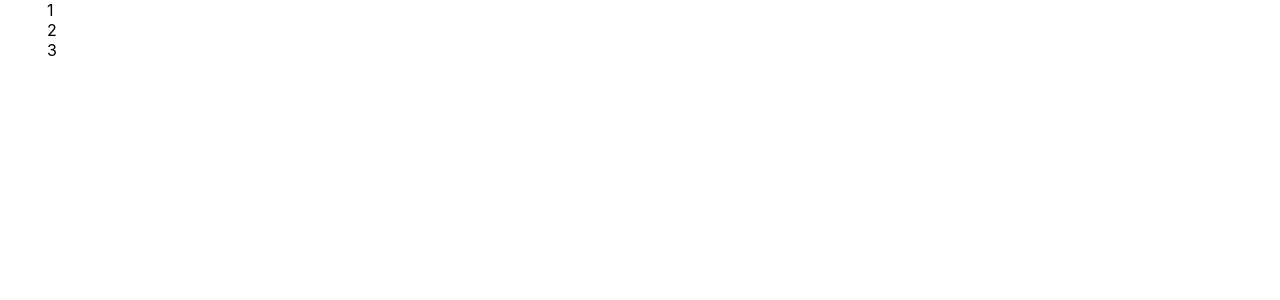
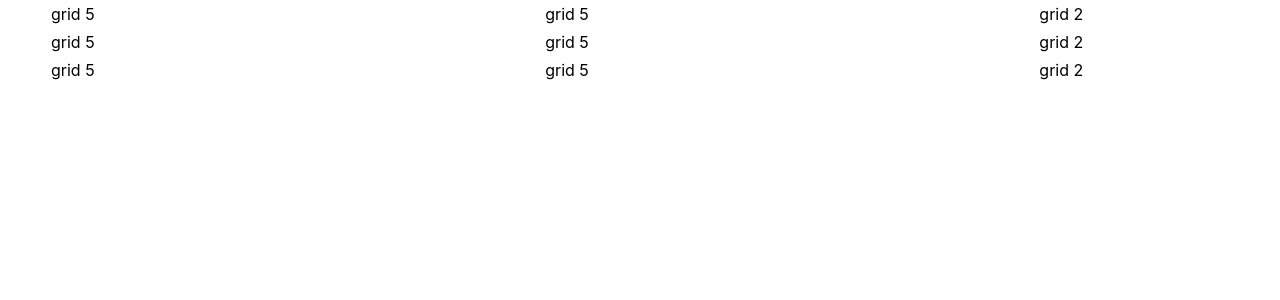
Before and after one commit to Mikaelbr073/eufiscal-web, a Next.js app: page / in a window 1280 px wide. Shown: the top 300 px of the page. Built offline with nearby package versions, Linux system fonts and the light colour scheme.

Commit message:
Criado o componente Column

```diff
--- a/src/components/Grid/styles.ts
+++ b/src/components/Grid/styles.ts
@@ -35,3 +35,19 @@ export const Row = styled.div`
         clear: both;
     }
 `;
+
+interface IColumn {
+    grid: number;
+  }
+
+export const Column = styled.div<IColumn>`
+    float: left;
+    padding: .25rem;
+    min-height: 1px;
+    box-sizing: border-box;
+    width: 100;
+
+    @media only screen and (min-width: 768px) {
+        width: ${props => (props.grid ? props.grid / 12 * 100 : '8:33')}%;
+    }
+`;
--- a/src/pages/index.tsx
+++ b/src/pages/index.tsx
@@ -1,6 +1,6 @@
 import Head from 'next/head'
 import Image from 'next/image'
-import { Container, Row } from '../components/Grid/styles'
+import { Column, Container, Row } from '../components/Grid/styles'
 import styles from '../styles/Home.module.css'
 
 export default function Home() {
@@ -13,9 +13,21 @@ export default function Home() {
       </Head>
 
       <Container>
-        <Row>1</Row>
-        <Row>2</Row>
-        <Row>3</Row>
+        <Row>
+          <Column grid={5}>grid 5</Column>
+          <Column grid={5}>grid 5</Column>
+          <Column grid={2}>grid 2</Column>
+        </Row>
+        <Row>
+          <Column grid={5}>grid 5</Column>
+          <Column grid={5}>grid 5</Column>
+          <Column grid={2}>grid 2</Column>
+        </Row>
+        <Row>
+          <Column grid={5}>grid 5</Column>
+          <Column grid={5}>grid 5</Column>
+          <Column grid={2}>grid 2</Column>
+        </Row>
       </Container>
 
       {/* <footer className={styles.footer}>
```
Also changed, not shown: src/components/Grid/Column.tsx (added, +21 -0 lines).
